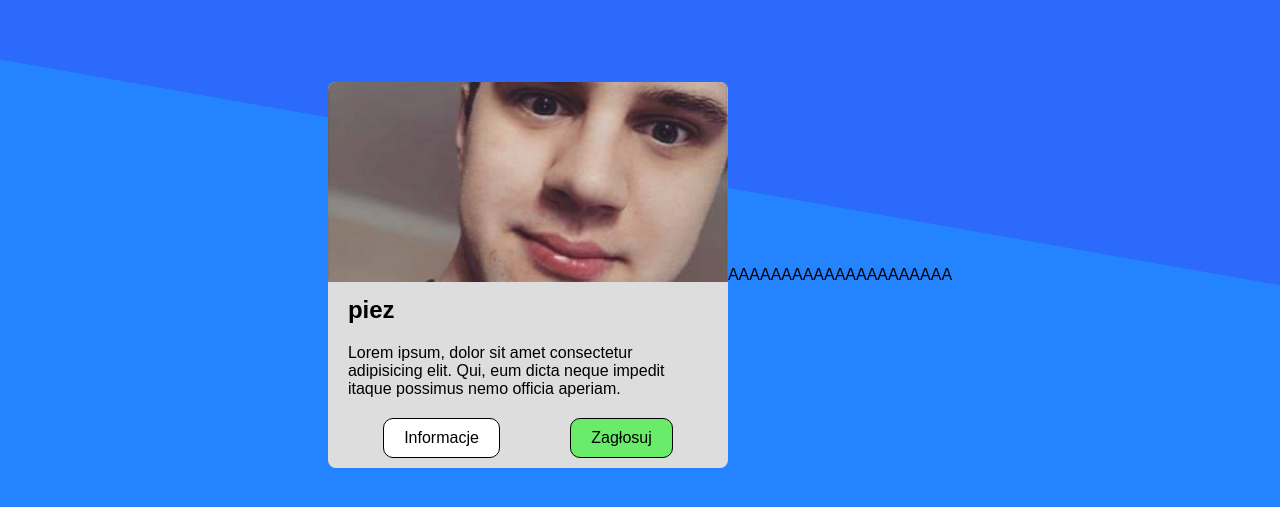
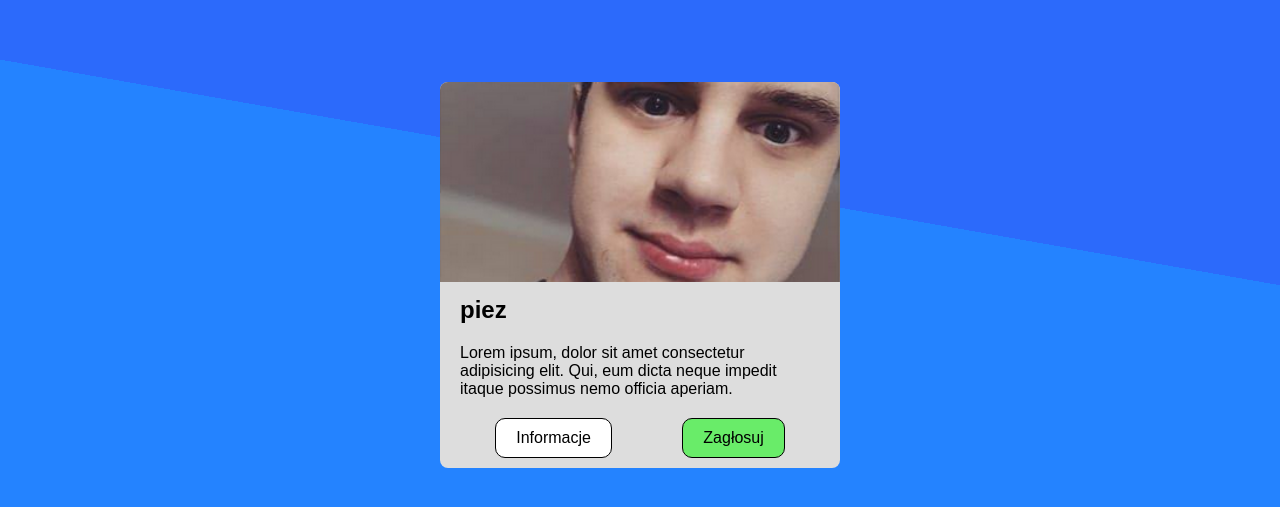
Before and after one commit to matt7hew/test, a plain HTML site: page index.html in a window 1280 px wide. Shown: the part 125-632 px from the top of the page. Drawn offline with Linux system fonts and the light colour scheme.

Commit message:
deleted aaa

```diff
--- a/index.html
+++ b/index.html
@@ -23,7 +23,7 @@
       </div>
     </div>
   </div>
-AAAAAAAAAAAAAAAAAAAAA
+
 
 <div class="form">
 <div class="form__title"></div>
```
